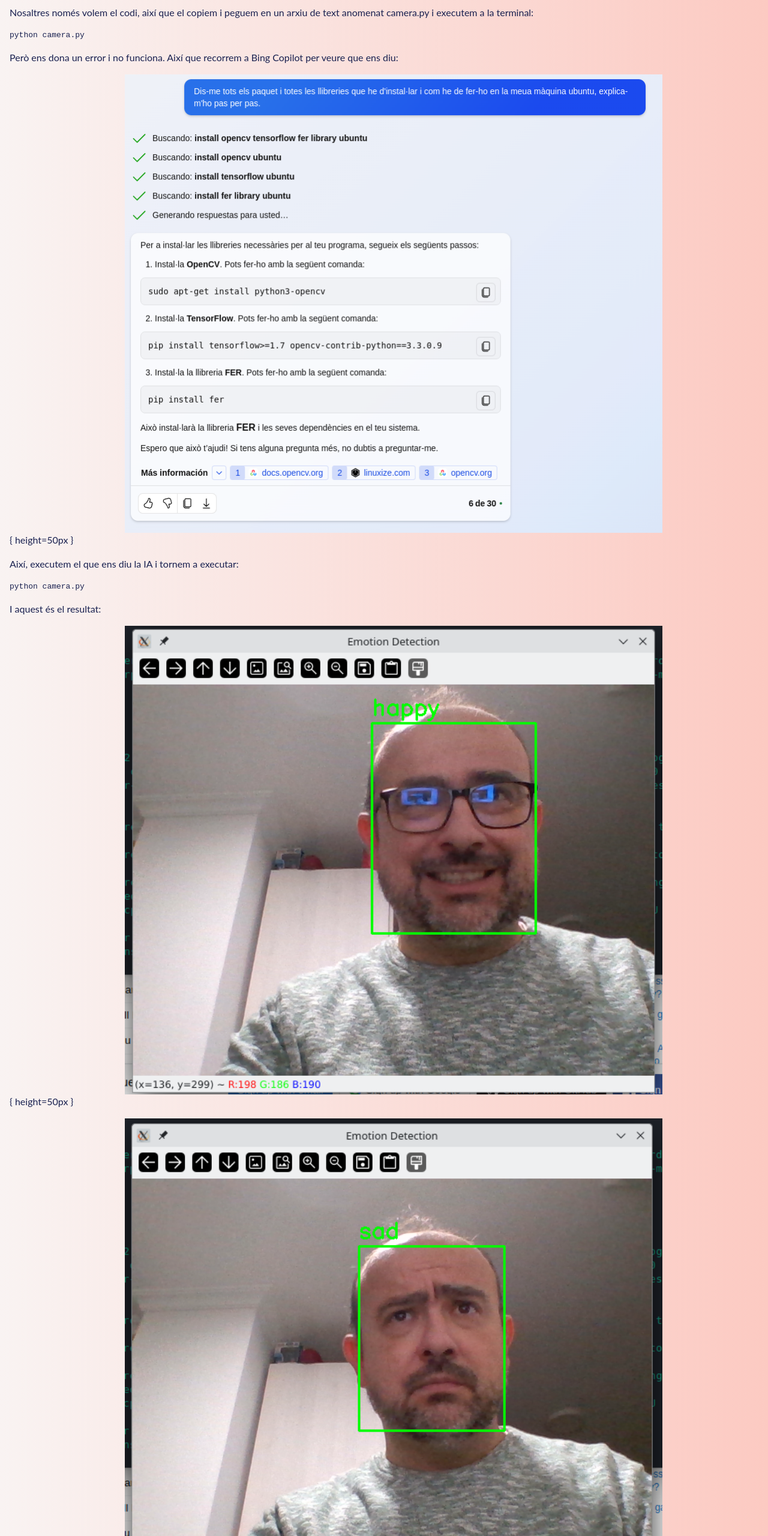
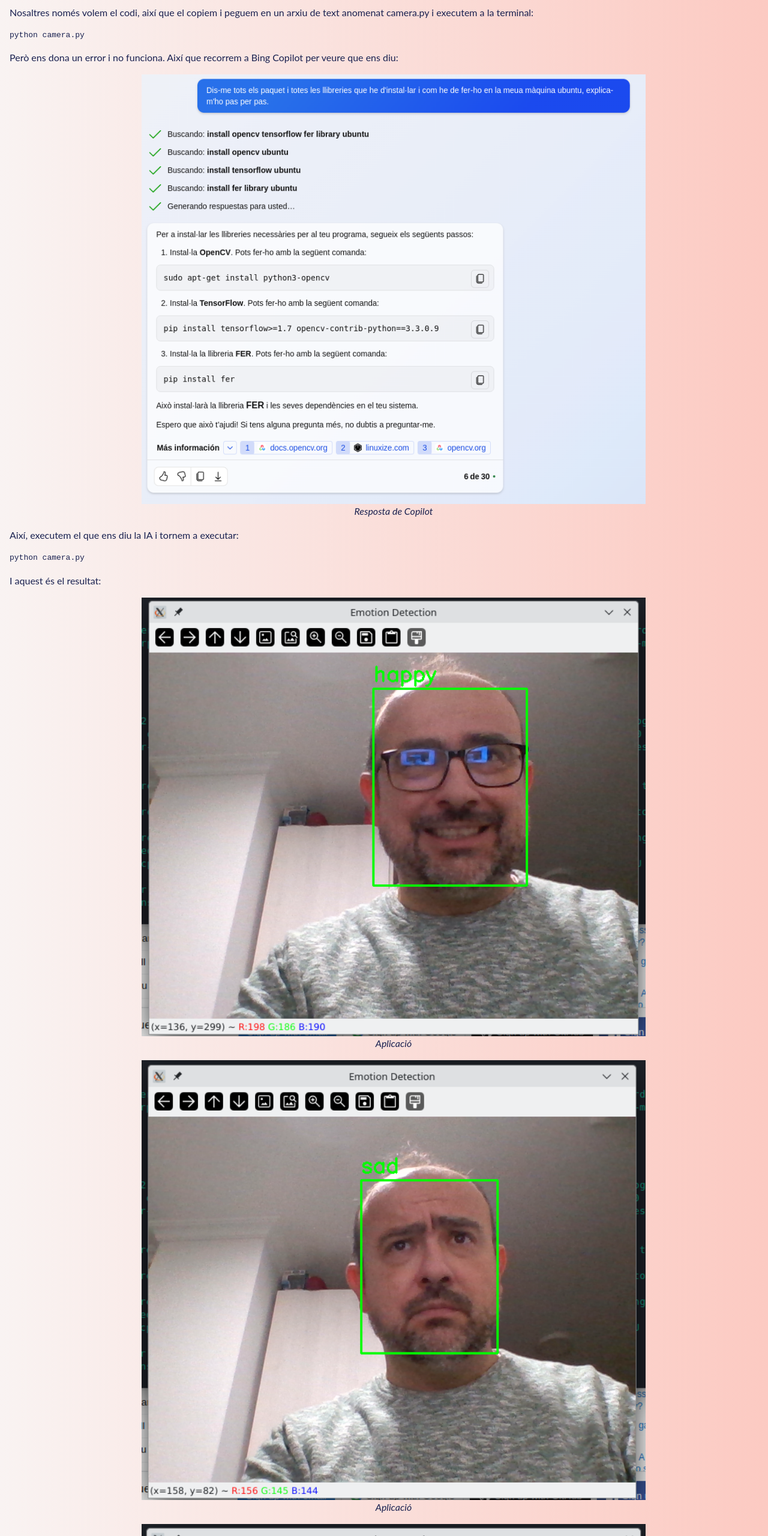
Before and after one commit to arvicenteboix/AIcurscefire24, a plain HTML site: page M4.Creació_de_codi. Posant en pràctica el que hem vist./index.html in a window 1280 px wide. Shown: the part 2860-5420 px from the top of the page at 60% size. Drawn offline with Linux system fonts and the light colour scheme.

Commit message:
compilant m4

```diff
--- a/M4.Creació_de_codi. Posant en pràctica el que hem vist./index.html
+++ b/M4.Creació_de_codi. Posant en pràctica el que hem vist./index.html
@@ -292,21 +292,33 @@ class="toc-section-number">5.4</span> Conclusió</a></li>
             <pre><code>python camera.py</code></pre>
             <p>Però ens dona un error i no funciona. Així que recorrem a
             Bing Copilot per veure que ens diu:</p>
-            <p><img src="img/0.png" style="width:70.0%"
-            alt="Resposta de Copilot" />{ height=50px }</p>
+            <figure>
+            <img src="img/0.png" style="width:70.0%"
+            alt="Resposta de Copilot" />
+            <figcaption aria-hidden="true">Resposta de
+            Copilot</figcaption>
+            </figure>
             <p>Així, executem el que ens diu la IA i tornem a
             executar:</p>
             <div class="sourceCode" id="cb3"><pre
             class="sourceCode python"><code class="sourceCode python"><span id="cb3-1"><a href="#cb3-1" aria-hidden="true" tabindex="-1"></a>python camera.py</span></code></pre></div>
             <p>I aquest és el resultat:</p>
-            <p><img src="img/1.png" style="width:70.0%"
-            alt="Aplicació" />{ height=50px }</p>
-            <p><img src="img/2.png" style="width:70.0%"
-            alt="Aplicació" />{ height=50px }</p>
-            <p><img src="img/3.png" style="width:70.0%"
-            alt="Aplicació" />{ height=50px }</p>
-            <p><img src="img/4.png" style="width:70.0%"
-            alt="Aplicació" />{ height=50px }</p>
+            <figure>
+            <img src="img/1.png" style="width:70.0%" alt="Aplicació" />
+            <figcaption aria-hidden="true">Aplicació</figcaption>
+            </figure>
+            <figure>
+            <img src="img/2.png" style="width:70.0%" alt="Aplicació" />
+            <figcaption aria-hidden="true">Aplicació</figcaption>
+            </figure>
+            <figure>
+            <img src="img/3.png" style="width:70.0%" alt="Aplicació" />
+            <figcaption aria-hidden="true">Aplicació</figcaption>
+            </figure>
+            <figure>
+            <img src="img/4.png" style="width:70.0%" alt="Aplicació" />
+            <figcaption aria-hidden="true">Aplicació</figcaption>
+            </figure>
             <div class="info">
             <p>En el nostre cas hem utilitzat un Sistema Operatiu basat
             en linux com LliureX, però cada sistema operatiu tindrà la
```
Also changed, not shown: M4.Creació_de_codi. Posant en pràctica el que hem vist./index_es.html (+22 -10 lines), 2 other files.
